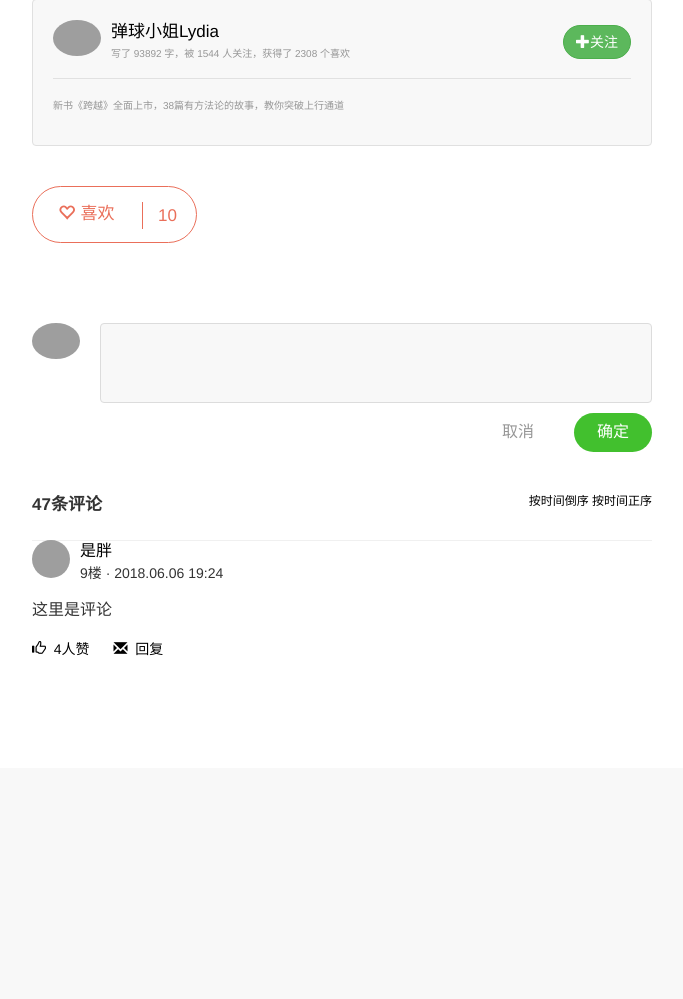
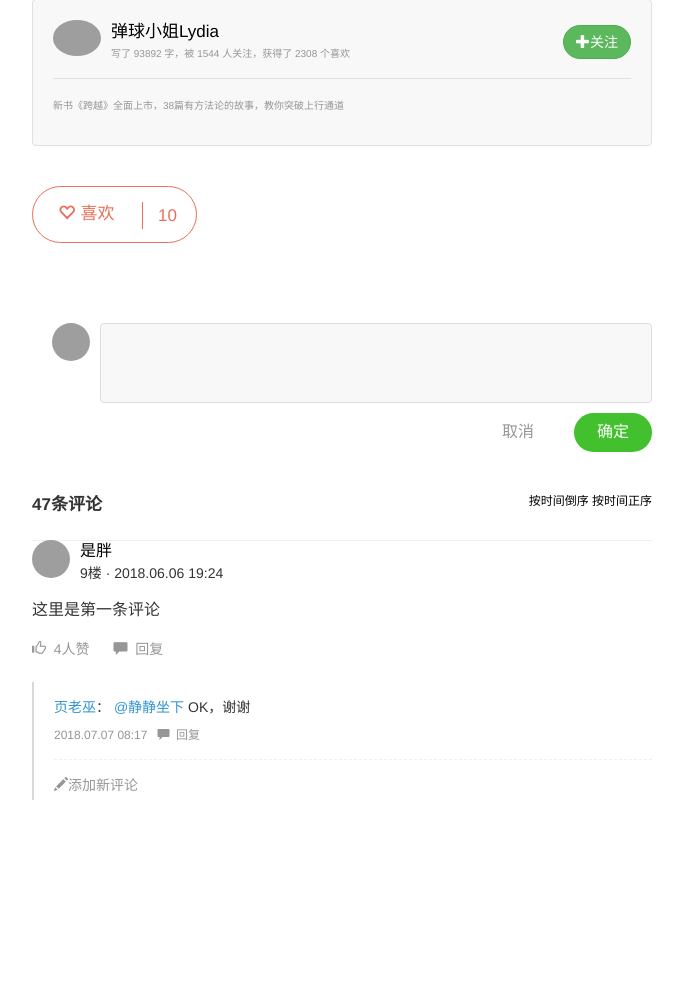
Before and after one commit to bnsuper/webapp, a Django app: template web/front/templates/front_article_detail.html in a window 1280 px wide. Shown: the part 349-1348 px from the top of the page, without its empty margins (418-1101 px from the left). Before the commit the page ends 1005 px from the top, so only its background shows below. Run offline with Django 3.2, Linux system fonts and the light colour scheme; the template is opened without the code that fills it, so the values that code supplies are empty; some libraries are stand-ins or nearby versions; grey boxes are pictures that could not be loaded.

Commit message:
complete article page

```diff
--- a/web/front/static/css/front_article_detail.css
+++ b/web/front/static/css/front_article_detail.css
@@ -220,7 +220,12 @@ h1{
 
 .form-write .avatar{
 	position: absolute;
-	left: -68px;
+	left: -48px;
+}
+
+.form-write .avatar img{
+	width: 38px;
+	height: 38px;
 }
 
 .form-write textarea{
@@ -306,9 +311,9 @@ h1{
 	height: 100%;
 }
 
-.comment-author{
+/*.comment-author{
 	margin-bottom: 20px;
-}
+}*/
 .comment-author .image{
 	display: inline-block;
 	width: 38px;
@@ -326,9 +331,6 @@ h1{
 	height: 38px;
 }
 
-.main-comment{
-	height: 100%
-}
 
 .comment-author{
 	height: 100%;
@@ -358,8 +360,43 @@ h1{
 
 .like-button a{
 	line-height: 35px;
+	color: #969696;
 }
 
 .answer{
 	margin-left: 20px;
 }
+
+
+.sub-comment-list{
+	margin-top: 20px;
+	padding: 5px 0px 5px 20px;
+    border-left: 2px solid #d9d9d9;
+}
+
+.author-name{
+	color:#3194d0;
+}
+
+.author-name:hover{
+	color:#3194d0;
+}
+
+.reply{
+	margin-left: 10px;
+}
+
+.sub-tool-group,.sub-tool-group a{
+	font-size: 12px;
+    color: #969696;
+}
+
+.more-comment a{
+	color: #969696;
+}
+
+.sub-comment{
+    margin-bottom: 15px;
+    padding-bottom: 15px;
+    border-bottom: 1px dashed #f0f0f0;
+}
--- a/web/front/templates/front_article_detail.html
+++ b/web/front/templates/front_article_detail.html
@@ -123,20 +123,35 @@
 									</div>
 									<div class="clear"></div>
 									<div class="comment-wrap">
-										<p>这里是评论</p>
+										<p>这里是第一条评论</p>
 										<div class="tool-group">
 											<div class="like-button">
 												<a href=""><span class="glyphicon glyphicon-thumbs-up"></span>&nbsp&nbsp4人赞</a>
-												<a href="" class="answer"><span class="glyphicon glyphicon-envelope
-"></span>&nbsp&nbsp回复</a>
+												<a href="" class="answer"><span class="glyphicon glyphicon-comment"></span>&nbsp&nbsp回复</a>
 											</div>
 										</div>
 									</div>
 								</div>
 							</div>
+
 							<div class="sub-comment-list">
+								<div class="sub-comment">
+									<p>
+										<div class="v-tooltip-container">
+											<a href="" class="author-name">页老巫</a>：
+											<span><a href="" class="author-name">@静静坐下&nbsp</a>OK，谢谢</span>
+										</div>
+									</p>
+									<div class="sub-tool-group">
+										2018.07.07 08:17<a href="" class="reply"><span class="glyphicon glyphicon-comment"></span>&nbsp&nbsp回复</a>
+									</div>
+								</div>
 
+								<div class="more-comment">
+									<a href=""><span class="glyphicon glyphicon-pencil"></span>添加新评论</a>
+								</div>
 							</div>
+
 						</div>
 					</div>
 				</div>
@@ -151,4 +166,14 @@
 	<p>&nbsp</p>
 	<p>&nbsp</p>
 	<p>&nbsp</p>
+	<p>&nbsp</p>
+	<p>&nbsp</p>
+	<p>&nbsp</p>
+	<p>&nbsp</p>
+	<p>&nbsp</p>
+	<p>&nbsp</p>
+	<p>&nbsp</p>
+	<p>&nbsp</p>
+	<p>&nbsp</p>
+	<p>&nbsp</p>
 {% endblock contentblock %}
```
